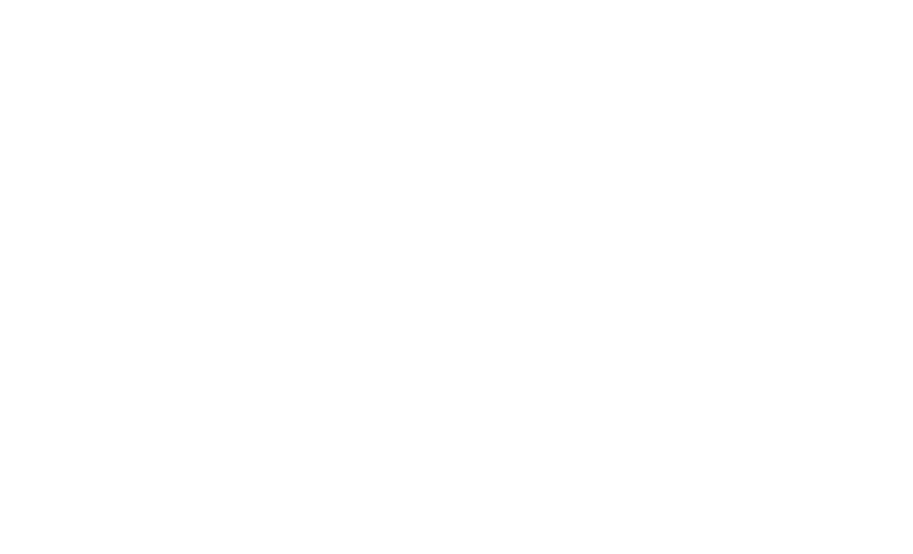
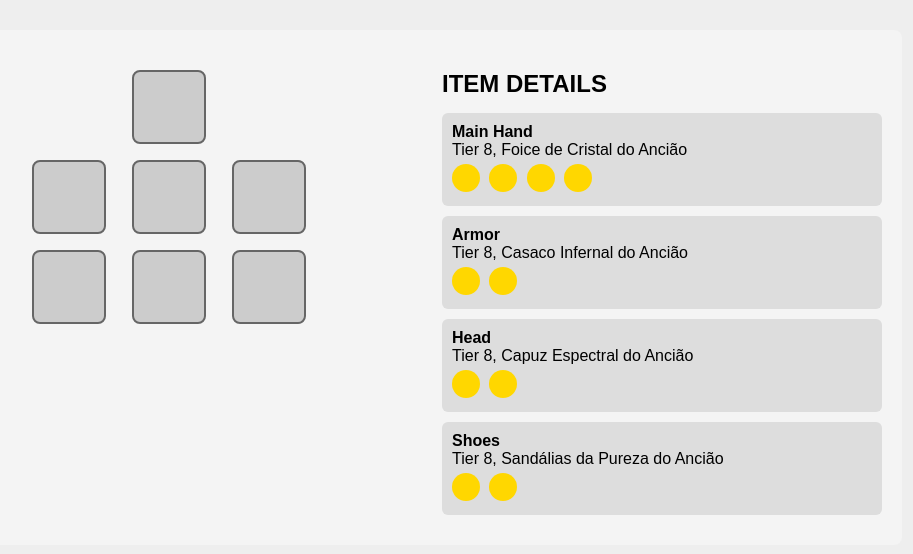
Before and after one commit to joaopaulolago/bau, a plain HTML site: page foice.html in a window 1280 px wide. Shown: the whole page, without its empty margins (208-1121 px from the left). Drawn offline with Linux system fonts and the light colour scheme.

Commit message:
Update foice.html

```diff
--- a/foice.html
+++ b/foice.html
@@ -1,11 +1,143 @@
 <!DOCTYPE html>
-<html lang="en">
+<html lang="pt-BR">
 <head>
-    <meta charset="UTF-8">
-    <meta name="viewport" content="width=device-width, initial-scale=1.0">
-    <title>Document</title>
+<meta charset="UTF-8">
+<title>Item Details</title>
+<style>
+body {
+    font-family: Arial, sans-serif;
+    background: #eee;
+}
+
+.container {
+    display: flex;
+    width: 900px;
+    margin: 30px auto;
+    background: #f4f4f4;
+    padding: 20px;
+    border-radius: 8px;
+}
+
+/* ESQUERDA - PERSONAGEM */
+.character {
+    width: 50%;
+    position: relative;
+    height: 400px;
+}
+
+.slot {
+    width: 70px;
+    height: 70px;
+    background: #ccc;
+    border: 2px solid #666;
+    border-radius: 8px;
+    position: absolute;
+}
+
+/* posições dos slots */
+.head { top: 20px; left: 150px; }
+.chest { top: 110px; left: 150px; }
+.weapon { top: 110px; left: 50px; }
+.offhand { top: 110px; left: 250px; }
+.shoes { top: 200px; left: 150px; }
+.bag { top: 200px; left: 50px; }
+.cape { top: 200px; left: 250px; }
+
+/* DIREITA - DETALHES */
+.details {
+    width: 50%;
+    padding-left: 20px;
+}
+
+h2 {
+    margin-bottom: 15px;
+}
+
+.item-box {
+    background: #ddd;
+    padding: 10px;
+    margin-bottom: 10px;
+    border-radius: 6px;
+}
+
+.item-title {
+    font-weight: bold;
+}
+
+.skills {
+    margin-top: 5px;
+}
+
+.skill {
+    width: 28px;
+    height: 28px;
+    background: gold;
+    display: inline-block;
+    border-radius: 50%;
+    margin-right: 5px;
+}
+</style>
 </head>
 <body>
 
+<div class="container">
+
+    <!-- PERSONAGEM -->
+    <div class="character">
+        <div class="slot head"></div>
+        <div class="slot chest"></div>
+        <div class="slot weapon"></div>
+        <div class="slot offhand"></div>
+        <div class="slot shoes"></div>
+        <div class="slot bag"></div>
+        <div class="slot cape"></div>
+    </div>
+
+    <!-- DETALHES -->
+    <div class="details">
+        <h2>ITEM DETAILS</h2>
+
+        <div class="item-box">
+            <div class="item-title">Main Hand</div>
+            Tier 8, Foice de Cristal do Ancião
+            <div class="skills">
+                <span class="skill"></span>
+                <span class="skill"></span>
+                <span class="skill"></span>
+                <span class="skill"></span>
+            </div>
+        </div>
+
+        <div class="item-box">
+            <div class="item-title">Armor</div>
+            Tier 8, Casaco Infernal do Ancião
+            <div class="skills">
+                <span class="skill"></span>
+                <span class="skill"></span>
+            </div>
+        </div>
+
+        <div class="item-box">
+            <div class="item-title">Head</div>
+            Tier 8, Capuz Espectral do Ancião
+            <div class="skills">
+                <span class="skill"></span>
+                <span class="skill"></span>
+            </div>
+        </div>
+
+        <div class="item-box">
+            <div class="item-title">Shoes</div>
+            Tier 8, Sandálias da Pureza do Ancião
+            <div class="skills">
+                <span class="skill"></span>
+                <span class="skill"></span>
+            </div>
+        </div>
+
+    </div>
+
+</div>
+
 </body>
 </html>
```
